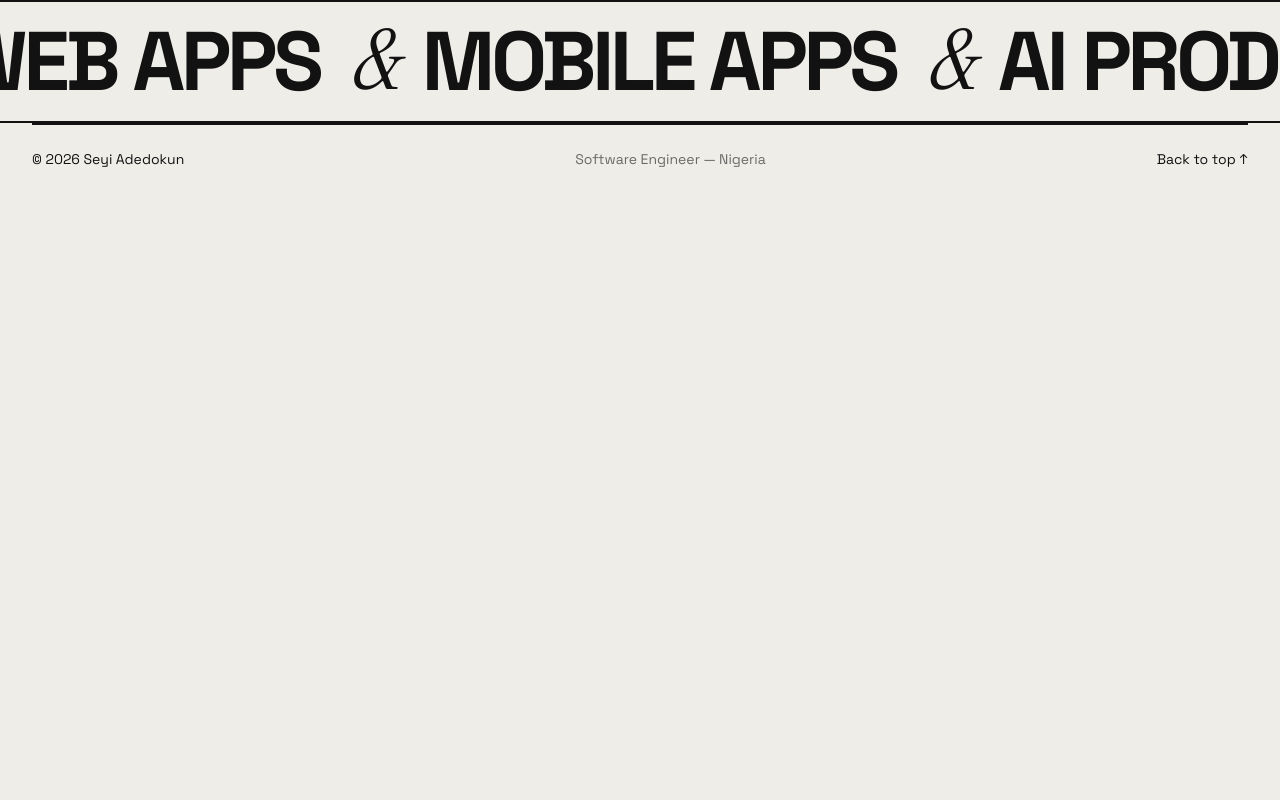
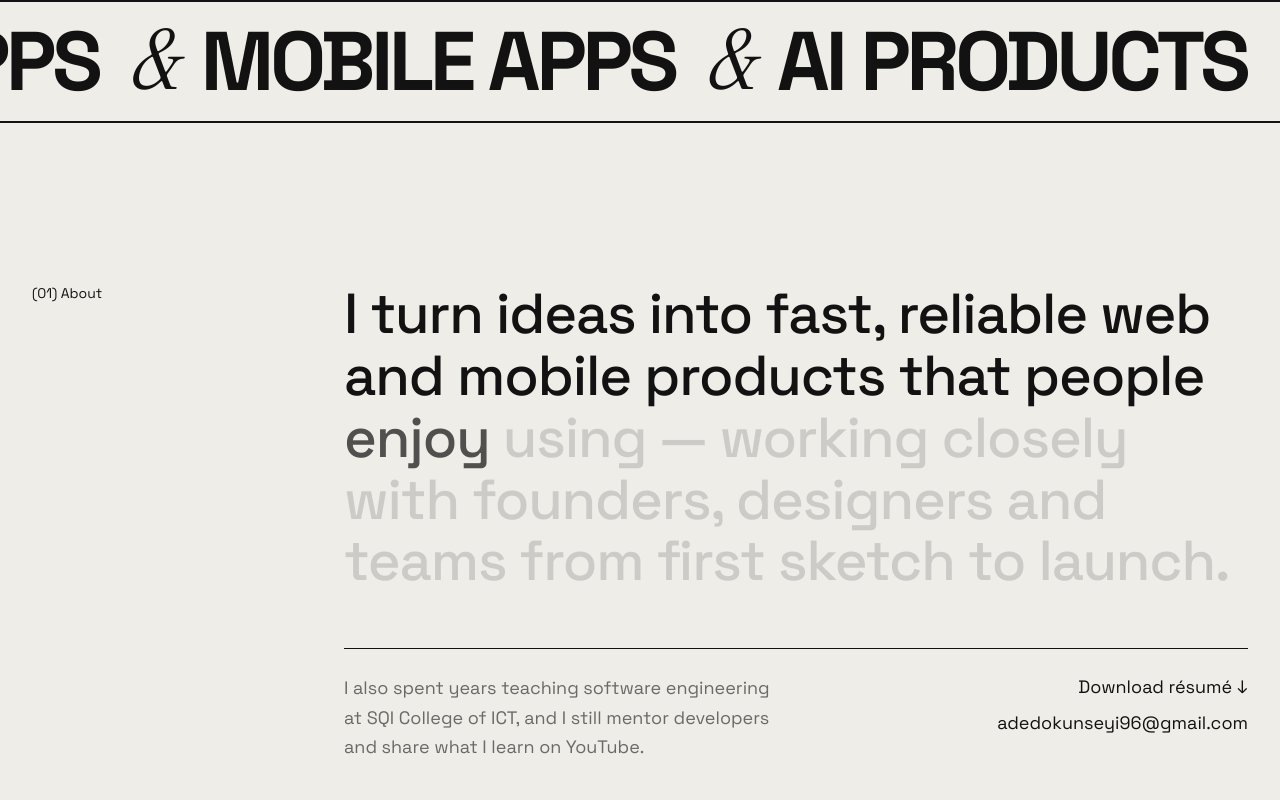
Before and after one commit to oluwaseyi9325/seyi-portfolio-v2, a Next.js app: page / in a window 1280 px wide. Shown: the part 800-1600 px from the top of the page. Before the commit the page ends 993 px from the top, so only its background shows below. Built offline with nearby package versions, Linux system fonts and the light colour scheme.

Commit message:
feat: add about section with word-by-word scroll highlight

```diff
--- /dev/null
+++ b/src/components/sections/About.jsx
@@ -0,0 +1,51 @@
+import { useRef } from "react";
+import { motion, useScroll, useTransform } from "framer-motion";
+import { about, profile } from "@/data/portfolio";
+import Reveal from "@/components/ui/Reveal";
+
+const Word = ({ children, progress, range }) => {
+  const opacity = useTransform(progress, range, [0.15, 1]);
+  return <motion.span style={{ opacity }}>{children} </motion.span>;
+};
+
+const About = () => {
+  const textRef = useRef(null);
+  const { scrollYProgress } = useScroll({ target: textRef, offset: ["start 0.85", "end 0.5"] });
+  const words = about[0].split(" ");
+
+  return (
+    <section id="about" className="container-page py-24 md:py-40">
+      <div className="grid gap-8 md:grid-cols-12">
+        <p className="text-sm md:col-span-3">(01) About</p>
+
+        <div className="md:col-span-9">
+          {/* Each word brightens in turn as the paragraph scrolls through the screen. */}
+          <p
+            ref={textRef}
+            className="text-[8vw] font-medium leading-[1.1] tracking-[-0.02em] md:text-[4.4vw]"
+          >
+            {words.map((word, index) => (
+              <Word key={index} progress={scrollYProgress} range={[index / words.length, (index + 1) / words.length]}>
+                {word}
+              </Word>
+            ))}
+          </p>
+
+          <Reveal className="rule mt-14 grid gap-6 border-t pt-6 md:grid-cols-2">
+            <p className="muted text-lg leading-relaxed">{about[1]}</p>
+            <div className="flex flex-col items-start gap-2 text-lg md:items-end">
+              <a href={profile.resume} download className="link-underline">
+                Download résumé ↓
+              </a>
+              <a href={`mailto:${profile.email}`} className="link-underline">
+                {profile.email}
+              </a>
+            </div>
+          </Reveal>
+        </div>
+      </div>
+    </section>
+  );
+};
+
+export default About;
--- a/src/data/portfolio.js
+++ b/src/data/portfolio.js
@@ -24,3 +24,9 @@ export const socials = [
   { title: "X", url: "https://x.com/seyiadedokun2" },
   { title: "Youtube", url: "https://www.youtube.com/@code_with_sheynet" },
 ];
+
+// The first line is the big About statement (keep it short); the second is the small note under it.
+export const about = [
+  "I turn ideas into fast, reliable web and mobile products that people enjoy using — working closely with founders, designers and teams from first sketch to launch.",
+  "I also spent years teaching software engineering at SQI College of ICT, and I still mentor developers and share what I learn on YouTube.",
+]
--- a/src/pages/index.js
+++ b/src/pages/index.js
@@ -2,6 +2,7 @@ import Navbar from "@/components/layout/Navbar";
 import Footer from "@/components/layout/Footer";
 import Hero from "@/components/sections/Hero";
 import ScrollBand from "@/components/sections/ScrollBand";
+import About from "@/components/sections/About";
 
 const Home = () => (
   <>
@@ -9,6 +10,7 @@ const Home = () => (
     <main className="overflow-x-clip">
       <Hero />
       <ScrollBand />
+      <About />
     </main>
     <Footer />
   </>
```
